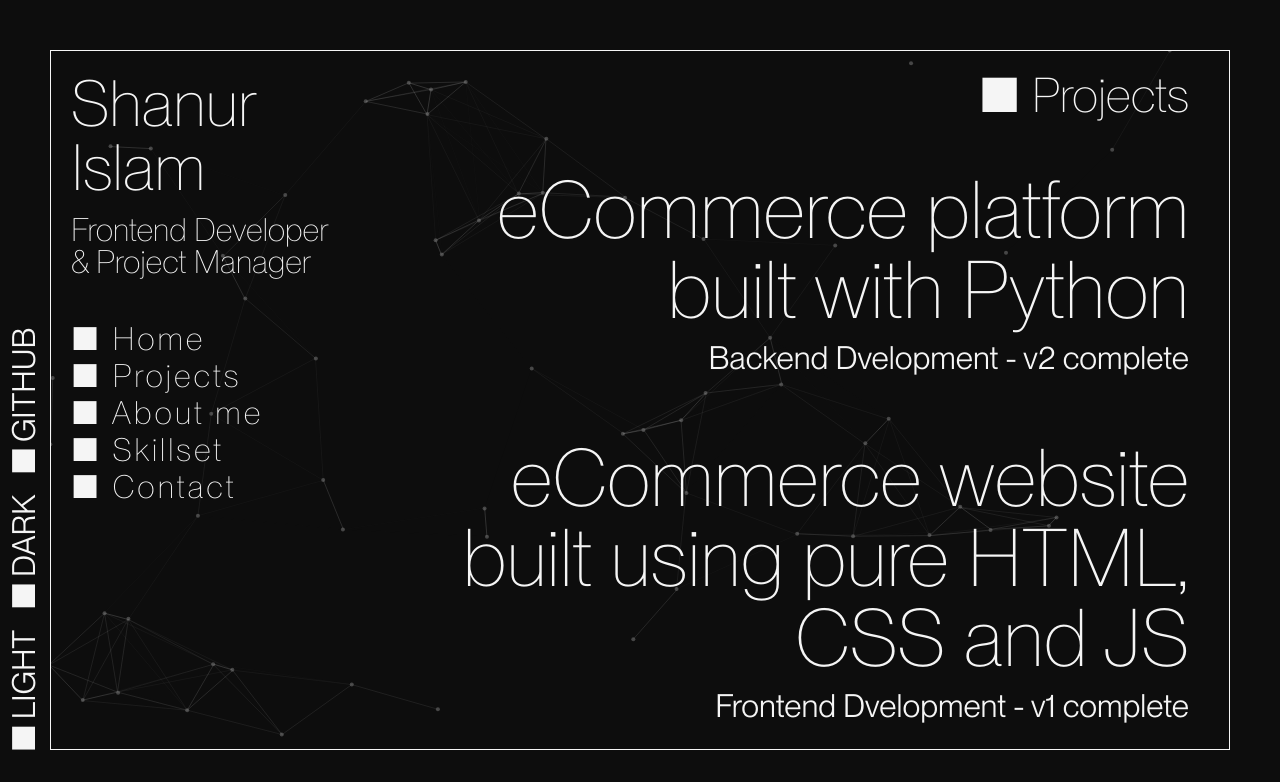
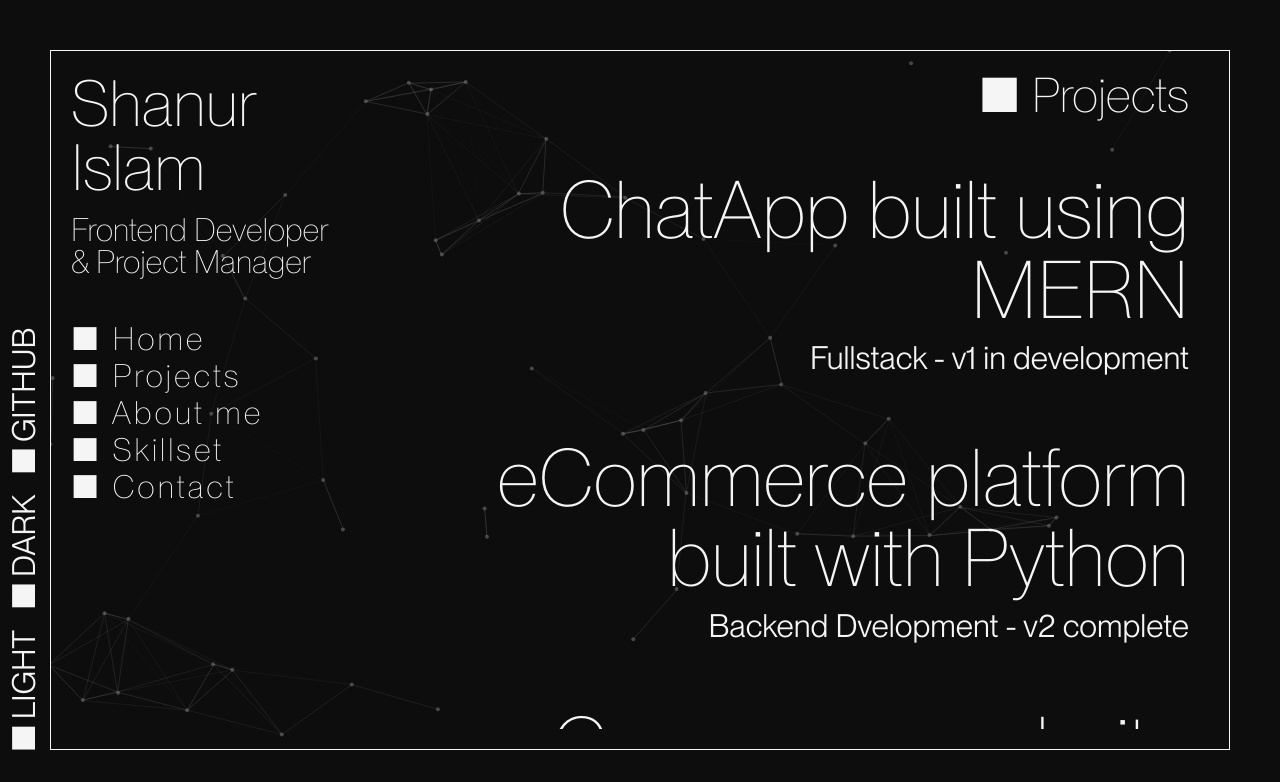
Before and after one commit to sunrah27/Portfolio, a plain HTML site: page index.html in a window 1280 px wide. Both pictures are taken after a click on the element "■ Projects". Drawn offline with nearby package versions, Linux system fonts and the light colour scheme.

Commit message:
Added MERN CharApp

```diff
--- a/index.html
+++ b/index.html
@@ -52,6 +52,14 @@
                     <!-- projects.html -->
                     <h3 class="subHeading">■ Projects</h3>
                     <div class="my-container">
+                        <a href="https://github.com/sunrah27/chatapp">
+                            <div id="chatapp" class="my-box">
+                                <div class="my-content-block">
+                                    <h4 class="my-h4">ChatApp built using MERN</h4>
+                                    <p class="my-project">Fullstack - v1 in development</p>
+                                </div>
+                            </div>
+                        </a>
                         <a href="https://github.com/sunrah27/flaskapp">
                             <div id="flaskapp" class="my-box">
                                 <div class="my-content-block">
```
